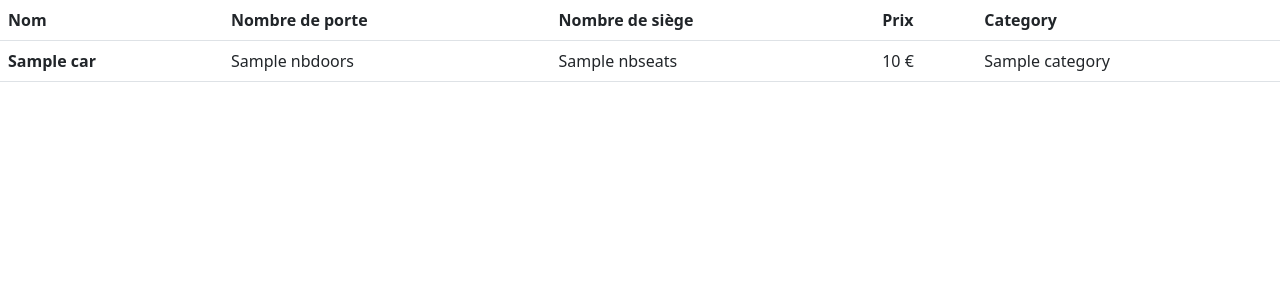
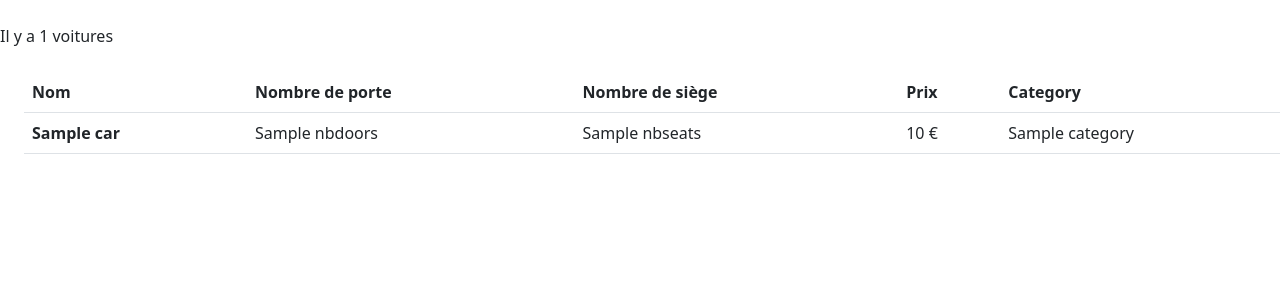
Before and after one commit to fayssalmechmeche/MECHMECHE-Fayssal-Test-Skills4All, a Symfony app: template templates/car/index.html.twig in a window 1280 px wide. Shown: the top 300 px of the page. Run offline with Twig, Linux system fonts and the light colour scheme; the template is opened without the code that fills it: most values are stand-ins (such as "Sample title", 1, 10 or a date in 2020); some libraries are stand-ins or nearby versions.

Commit message:
Little update of pagination

```diff
--- a/templates/car/index.html.twig
+++ b/templates/car/index.html.twig
@@ -4,11 +4,17 @@
 {% endblock %}
 
 {% block body %}
-	{{ form_start(form) }}
+	<div class="mt-4">
+		{{ form_start(form) }}
 
-	{{ form_end(form) }}
-
-	<table class="table">
+		{{ form_end(form) }}
+	</div>
+	<div class="count mt-4">
+		Il y a
+		{{ cars.getTotalItemCount }}
+		voitures
+	</div>
+	<table class="table m-4">
 		<thead>
 			<tr>
 				<th scope="col">Nom</th>
@@ -38,6 +44,6 @@
 	</tbody>
 </table>
 
-<div class="navigation">
+<div class="navigation d-flex justify-content-center">
 	{{ knp_pagination_render(cars) }}
 </div>{% endblock %}
```
Also changed, not shown: 1 other file.
